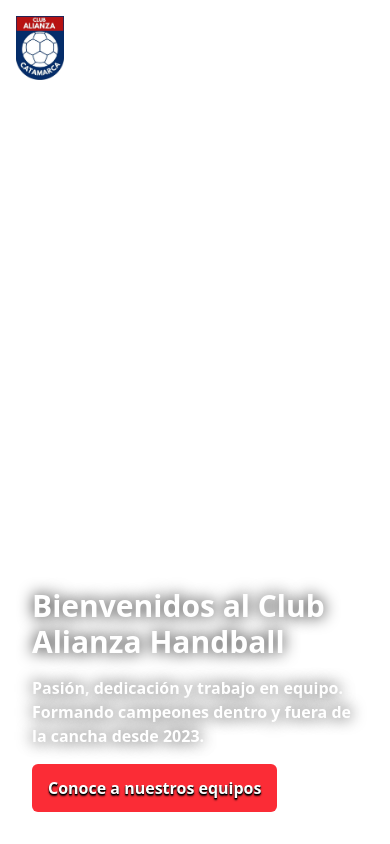
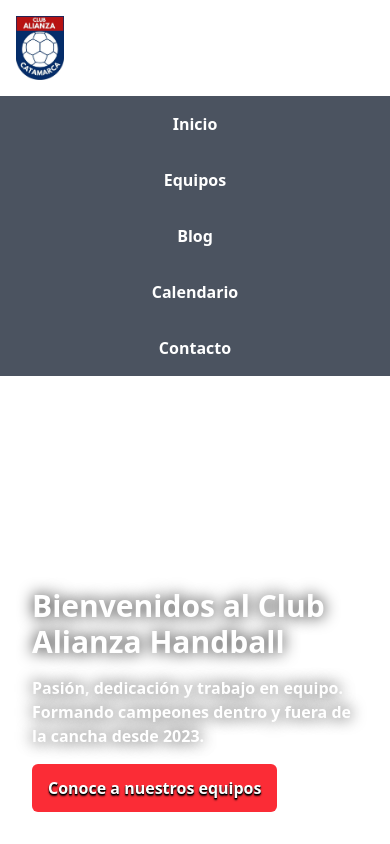
Before and after one commit to AxelClosas/diplo-nodo-fs-modulo-4-sprint-1-tp1, a React (Vite) app: page / in a window 390 px wide. Both pictures are taken after a click on the button 354 px from the left and 48 px from the top of the page. Shown: the top 844 px of the page. Built offline with nearby package versions, Linux system fonts and the light colour scheme.

Commit message:
fix: Ahora se muestra el menú al accionar el boton del menú en mobile

```diff
--- a/src/components/NavBar.jsx
+++ b/src/components/NavBar.jsx
@@ -16,9 +16,9 @@
   const toggleMenu = () => setIsOpen(!isOpen)
 
   return (
+    <>
       <nav className="flex items-center justify-center">
-      {/* Burger btn */}
-
+        {/* VIEW DESKTOP */}
         <button
           className="md:hidden text-white p-2 cursor-pointer"
           onClick={toggleMenu}
@@ -48,6 +48,7 @@
             }
           </svg>
         </button>
+        <div>
           <ul className="hidden md:flex gap-2">
             { navbarLinks.map((item, index) => (
                 <li key={index}>
@@ -59,7 +60,24 @@
               ))
             }
           </ul>
+        </div>
+
+        {/* Mobile Menu */}
+        <div className={`md:hidden absolute w-full top-24 left-0 bg-gray-800/80 ${isOpen ? 'block' : 'hidden'} `}>
+          <ul className="flex flex-col items-center">
+            { navbarLinks.map((item, index) => (
+              <li key={index} className="w-full text-center">
+                <a href={item.link}
+                  className="block w-full text-white font-semibold py-4 px-4 transition-all duration-150 hover:bg-[rgba(255,255,255,0.2)]"
+                >{item.title}
+                </a>
+              </li>
+              ))
+            }
+          </ul>
+        </div>
       </nav>
+    </>
   )
 }
 
```
Lines whose indentation alone changed are shown as unchanged.
